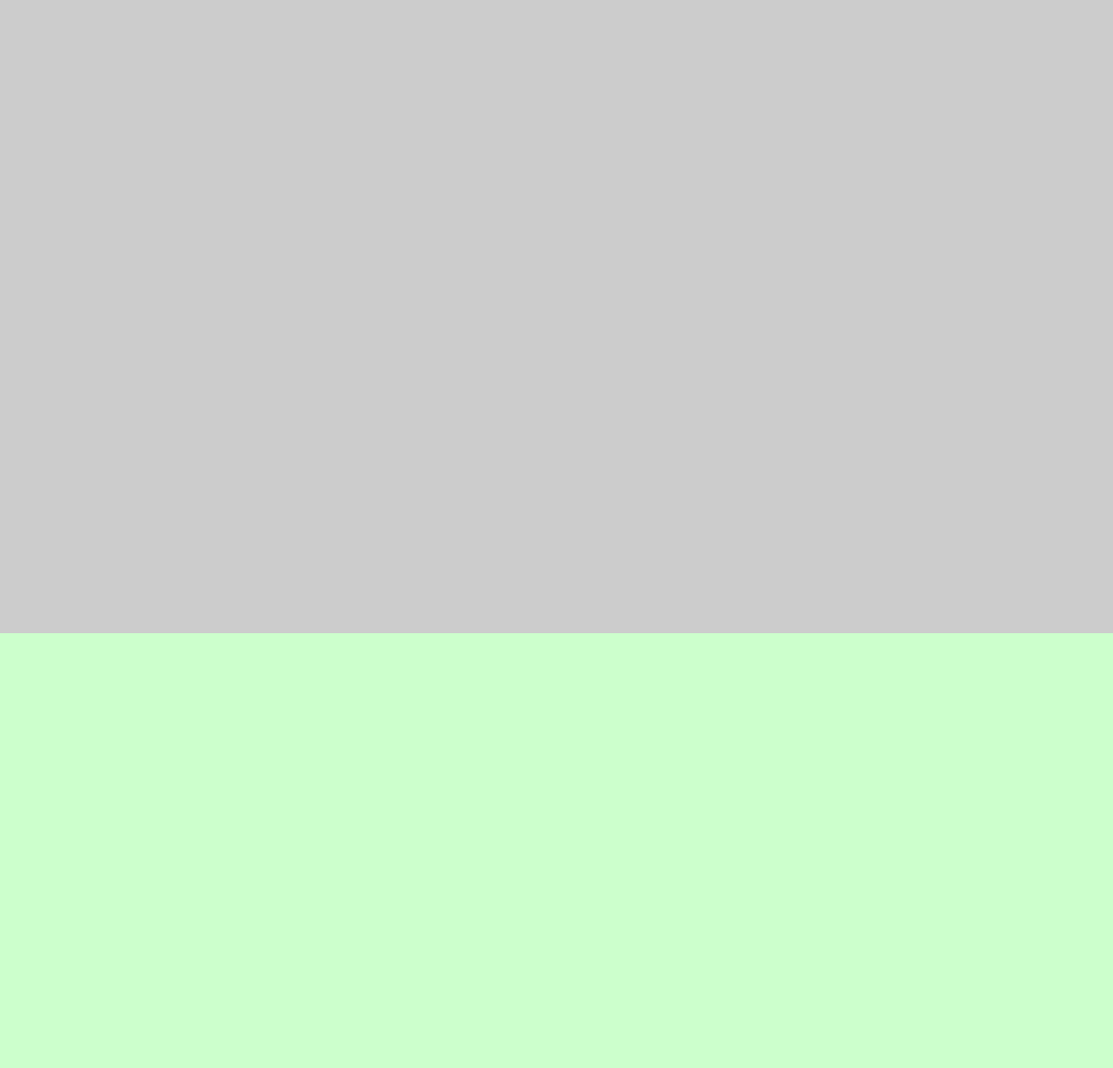
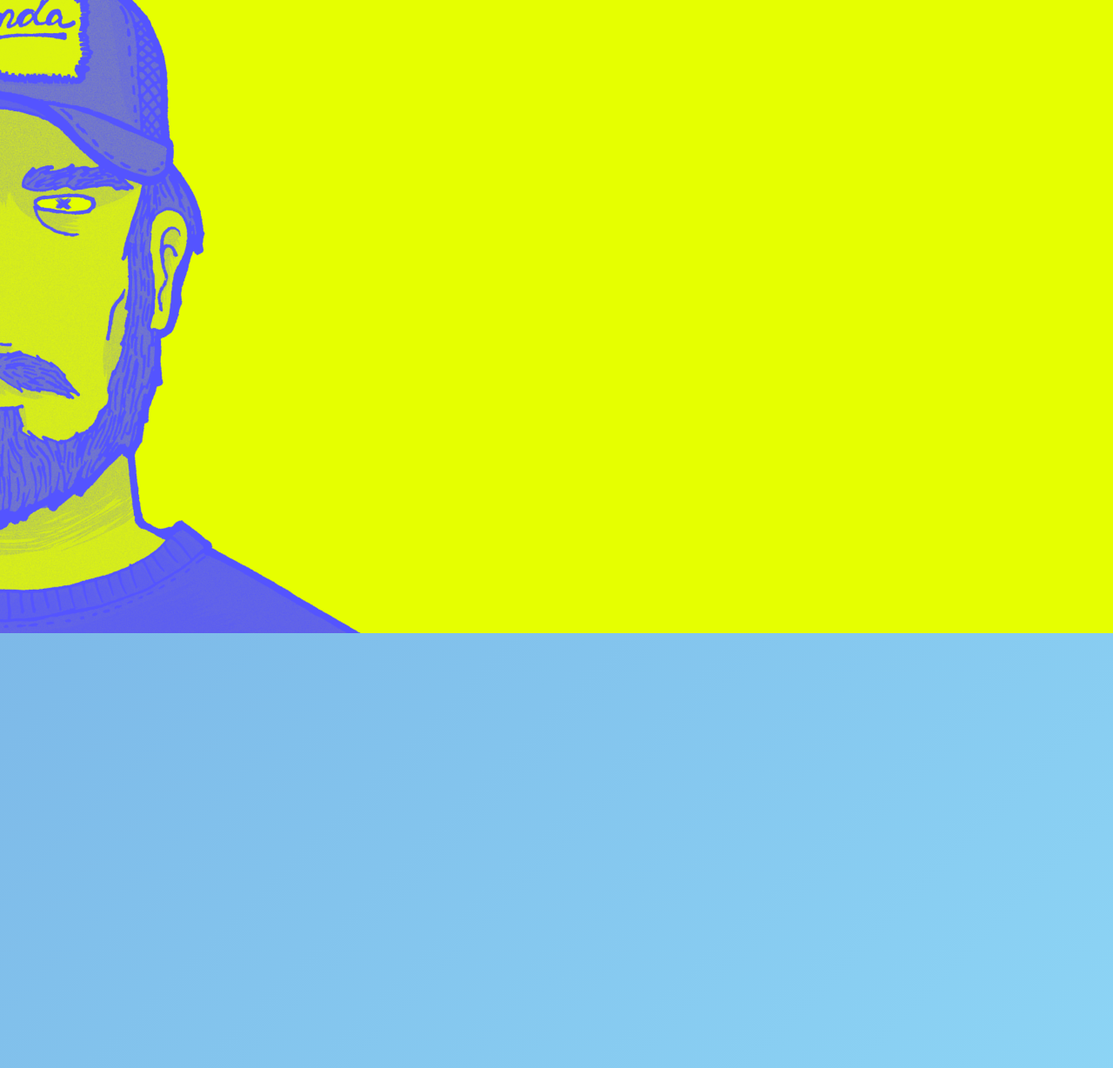
Before and after one commit to depizol/vcard, a plain HTML site: page index.html in a window 1280 px wide. Shown: the part 72-1300 px from the top of the page at 87% size. Drawn offline with Linux system fonts and the light colour scheme.

Commit message:
- Adicionada imagem de fundo provisória - Fonte para os títulos - Bg das sessões principais

```diff
--- a/index.html
+++ b/index.html
@@ -2,12 +2,13 @@
 <html>
   <head>
     <title>Alisson Depizol</title>
+    <link href="https://fonts.googleapis.com/css?family=Anton" rel="stylesheet">
     <link rel="stylesheet" type="text/css" href="style.css">
-
   </head>
   <body>
     <section id="landing">
-
+      <h1>Alisson Depizol</h1>
+      <h2>designer gráfico, ilustrador</h2>
     </section>
     <section id="portfolio">
 
--- a/style.css
+++ b/style.css
@@ -4,6 +4,7 @@ body {
   height: 300vh;
   padding: 0;
   margin: 0;
+  background-color: rgb(230, 255, 0)
 }
 
 section {
@@ -12,12 +13,19 @@ section {
   width: auto;
 }
 
+h1 {
+  font-family: 'Anton', sans-serif;
+}
+
 #landing {
-  background-color: #ccc;
+  color: rgb(84, 84, 255);
+  background: url('images/bg/selfie.png') bottom left no-repeat;
 }
 
 #portfolio {
-  background-color: #cfc;
+  /* Permalink - use to edit and share this gradient: http://colorzilla.com/gradient-editor/#7db9e8+0,8fd9f7+100 */
+  background: #7db9e8; /* Old browsers */
+  background: linear-gradient(135deg, #7db9e8 0%,#8fd9f7 100%); /* W3C, IE10+, FF16+, Chrome26+, Opera12+, Safari7+ */
 }
 
 #contact {
```
Also changed, not shown: images/bg/selfie.png (added).
